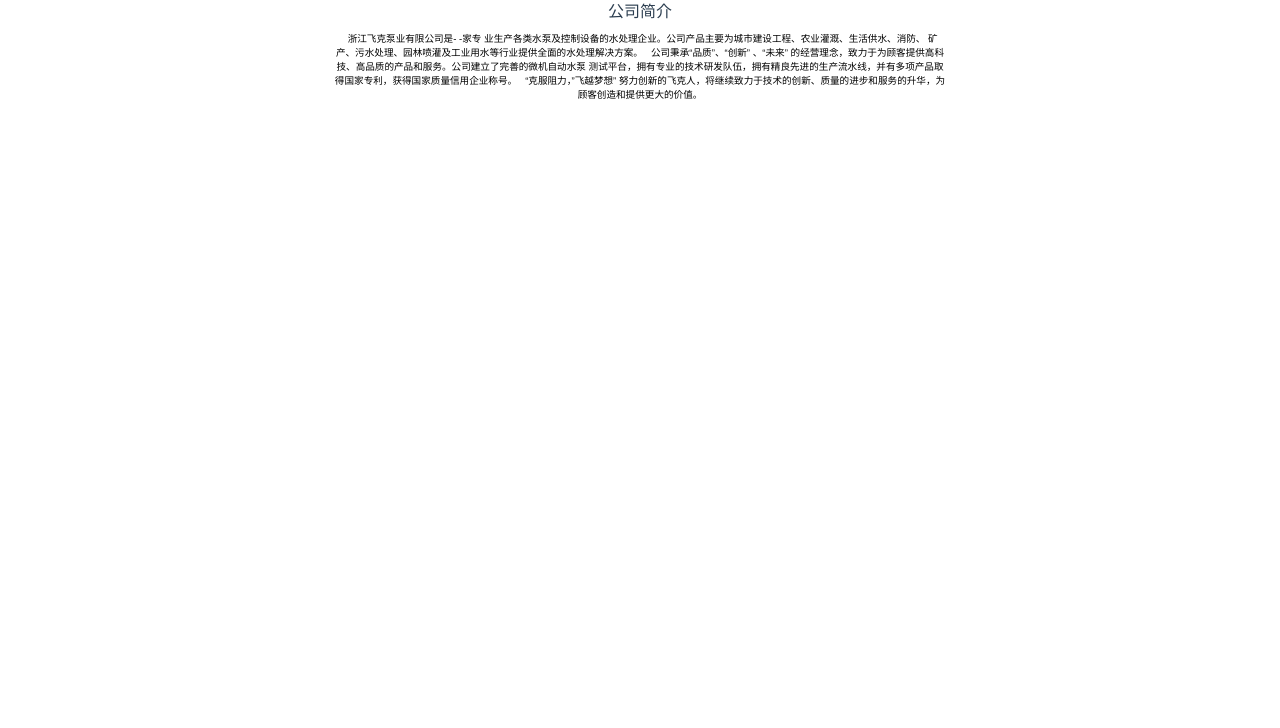
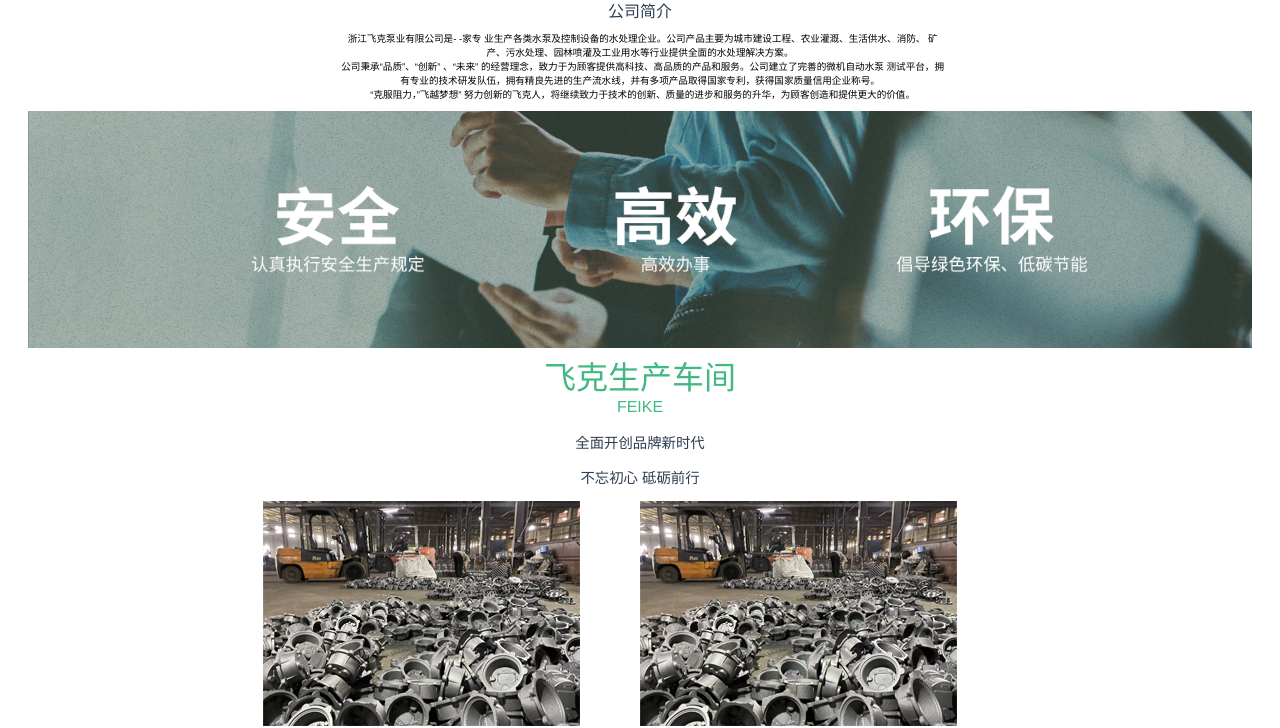
Before and after one commit to 2465622629/feike, a Vue app: page /#/into in a window 1280 px wide. Shown: the part 638-1366 px from the top of the page. Before the commit the page ends 800 px from the top, so only its background shows below. Built offline with nearby package versions, Linux system fonts and the light colour scheme.

Commit message:
1/22提交

```diff
--- a/src/assets/sass/into.sass
+++ b/src/assets/sass/into.sass
@@ -1,3 +1,15 @@
-$color-black:black
+$color-black: black
+$big-font-size:1.5em
+$title-font-size:2em
+$green-font-color: #42b983
+$txt-font-size:0.9em
+main
+  overflow-y: hidden
 .small-font
   color: $color-black
+.title-font-size
+  font-size: $title-font-size
+.big-font-size
+  font-size: $big-font-size
+.txt-font-size
+  font-size: $txt-font-size
--- a/src/views/Into.vue
+++ b/src/views/Into.vue
@@ -26,20 +26,49 @@
             </div>
           </el-col>
         </el-row>
-
         <el-row justify="center" align="middle">
           <el-col :span="12">
             <div>公司简介</div>
-            <p class="small-font" style="overflow-wrap: normal" >
+            <p class="small-font">
               &nbsp;&nbsp;浙江飞克泵业有限公司是- -家专 业生产各类水泵及控制设备的水处理企业。公司产品主要为城市建设工程、农业灌溉、生活供水、消防、
-              矿产、污水处理、园林喷灌及工业用水等行业提供全面的水处理解决方案。
+              矿产、污水处理、园林喷灌及工业用水等行业提供全面的水处理解决方案。<br>
               &nbsp;&nbsp;公司秉承“品质”、“创新” 、“未来” 的经营理念，致力于为顾客提供高科技、高品质的产品和服务。公司建立了完善的微机自动水泵
-              测试平台，拥有专业的技术研发队伍，拥有精良先进的生产流水线，并有多项产品取得国家专利，获得国家质量信用企业称号。
+              测试平台，拥有专业的技术研发队伍，拥有精良先进的生产流水线，并有多项产品取得国家专利，获得国家质量信用企业称号。<br>
               &nbsp;&nbsp;“克服阻力，”飞越梦想” 努力创新的飞克人，将继续致力于技术的创新、质量的进步和服务的升华，为顾客创造和提供更大的价值。
-
             </p>
           </el-col>
         </el-row>
+        <el-row>
+          <el-col>
+            <el-image :src="require('@/assets/image/img/a005.png')"></el-image>
+          </el-col>
+        </el-row>
+        <el-row>
+          <el-col>
+            <div class="green_font title-font-size">
+              飞克生产车间
+            </div>
+            <div class="green_font">FEIKE</div>
+            <p class="txt-font-size">全面开创品牌新时代</p>
+            <p class="txt-font-size">不忘初心 砥砺前行</p>
+          </el-col>
+        </el-row>
+<!--        <el-space direction="vertical" size="30">-->
+          <el-row justify="center" align="right" :size="20" v-for="item in 3" :key="item">
+            <el-space direction="horizontal" :size="60" :wrap="true">
+              <el-col>
+                <div>
+                  <el-image :src="require('@/assets/image/img/a006.png')"></el-image>
+                </div>
+              </el-col>
+              <el-col>
+                <div>
+                  <el-image :src="require('@/assets/image/img/a006.png')"></el-image>
+                </div>
+              </el-col>
+            </el-space>
+          </el-row>
+<!--        </el-space>-->
       </el-main>
     </el-container>
   </div>
@@ -101,7 +130,8 @@
 .my-title {
   margin: 10px 0;
 }
-.small-font{
+
+.small-font {
   font-size: 0.6em;
 }
 </style>
```
